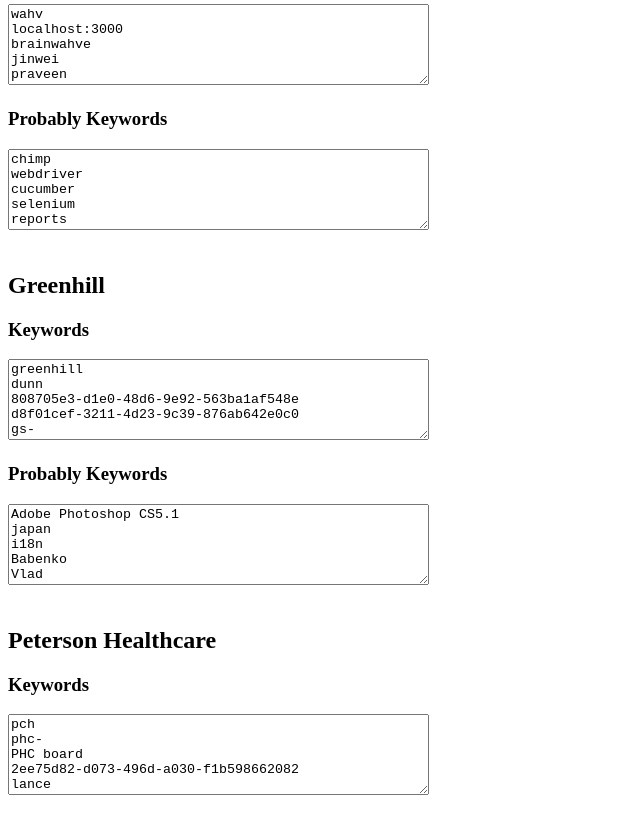
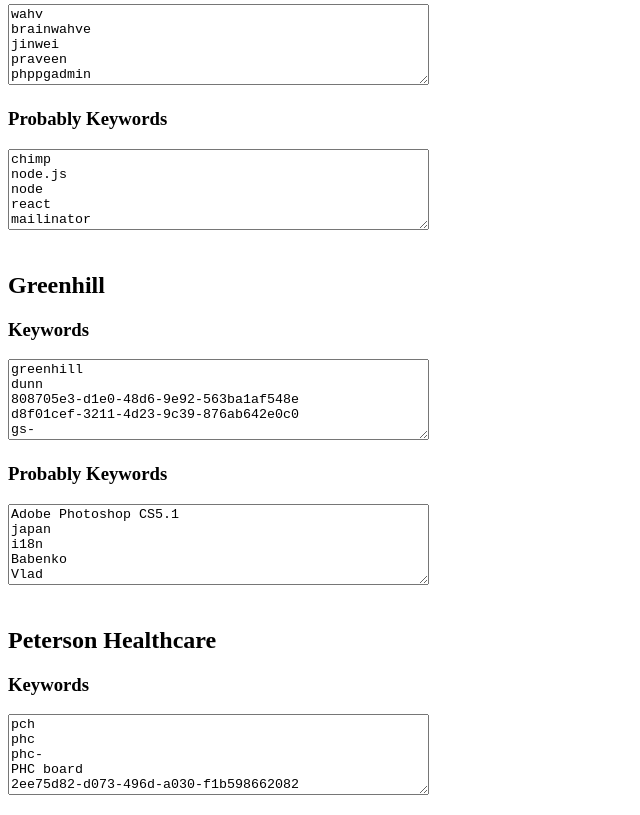
Before and after one commit to haleagar/rescutime_projectime, a website: page index.html in a window 1280 px wide. Shown: the part 1541-2356 px from the top of the page, without its empty margins (0-640 px from the left). Drawn offline with nearby package versions, Linux system fonts and the light colour scheme.

Commit message:
update proj2 to pentius

```diff
--- a/index.html
+++ b/index.html
@@ -456,13 +456,9 @@
         <h3><label>Keywords</label></h3>
         <textarea title="keywords-wahv" id="keywords-wahv" rows="5" cols="50">
 wahv
-localhost:3000
 brainwahve
 jinwei
 praveen
-deepa
-Elisei
-jenkins
 phppgadmin
 postgres
 knex
@@ -484,21 +480,15 @@
         <h3><label>Probably Keywords</label></h3>
         <textarea title="probablykeywords-wahv" id="probablykeywords-wahv" rows="5" cols="50">
 chimp
-webdriver
-cucumber
-selenium
-reports
 node.js
 node
 react
 mailinator
-nodejs
 npm
 github
 vnc
 remmina
 IETester
-:3000
 SendGrid
 Confluence
 Multi Tenant
@@ -552,6 +542,7 @@
         <h3><label>Keywords</label></h3>
         <textarea title="keywords-pch" id="keywords-pch" rows="5" cols="50">
 pch
+phc
 phc-
 PHC board
 2ee75d82-d073-496d-a030-f1b598662082
@@ -560,6 +551,7 @@
 petersonhealthcare
 Peterson Health
 petersonhealthcareorg
+styleguide
         </textarea>
         <h3><label>Probably Keywords</label></h3>
         <textarea title="probablykeywords-pch" id="probablykeywords-pch" rows="5" cols="50">
@@ -866,11 +858,11 @@
 pharmalex
 merck
 oncology
+anyforsoft
         </textarea>
     <h3><label>Probably Keywords</label></h3>
     <textarea title="probablykeywords-dgi" id="probablykeywords-dgi" rows="5" cols="50">
 dgi
-docker
 drupal8
 drupal 8
 pantheon
@@ -919,6 +911,11 @@
 F5
 jeffrey.gray
 pentius.com
+localhost:4200
+localhost:3000
+swagger
+docker
+Collins
         </textarea>
     <h3><label>Probably Keywords</label></h3>
     <textarea title="probablykeywords-proj2" id="probablykeywords-proj2" rows="5" cols="50">
```
